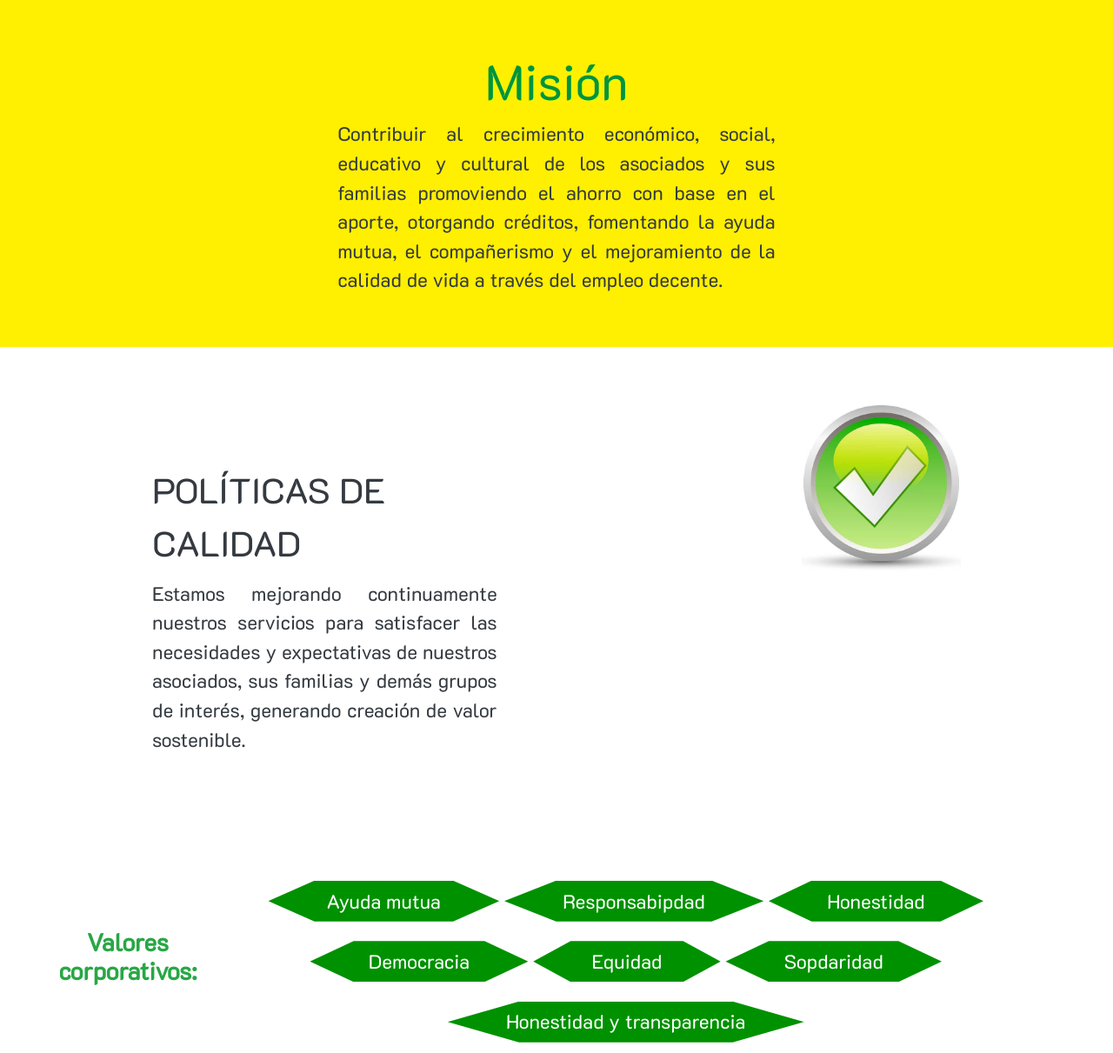
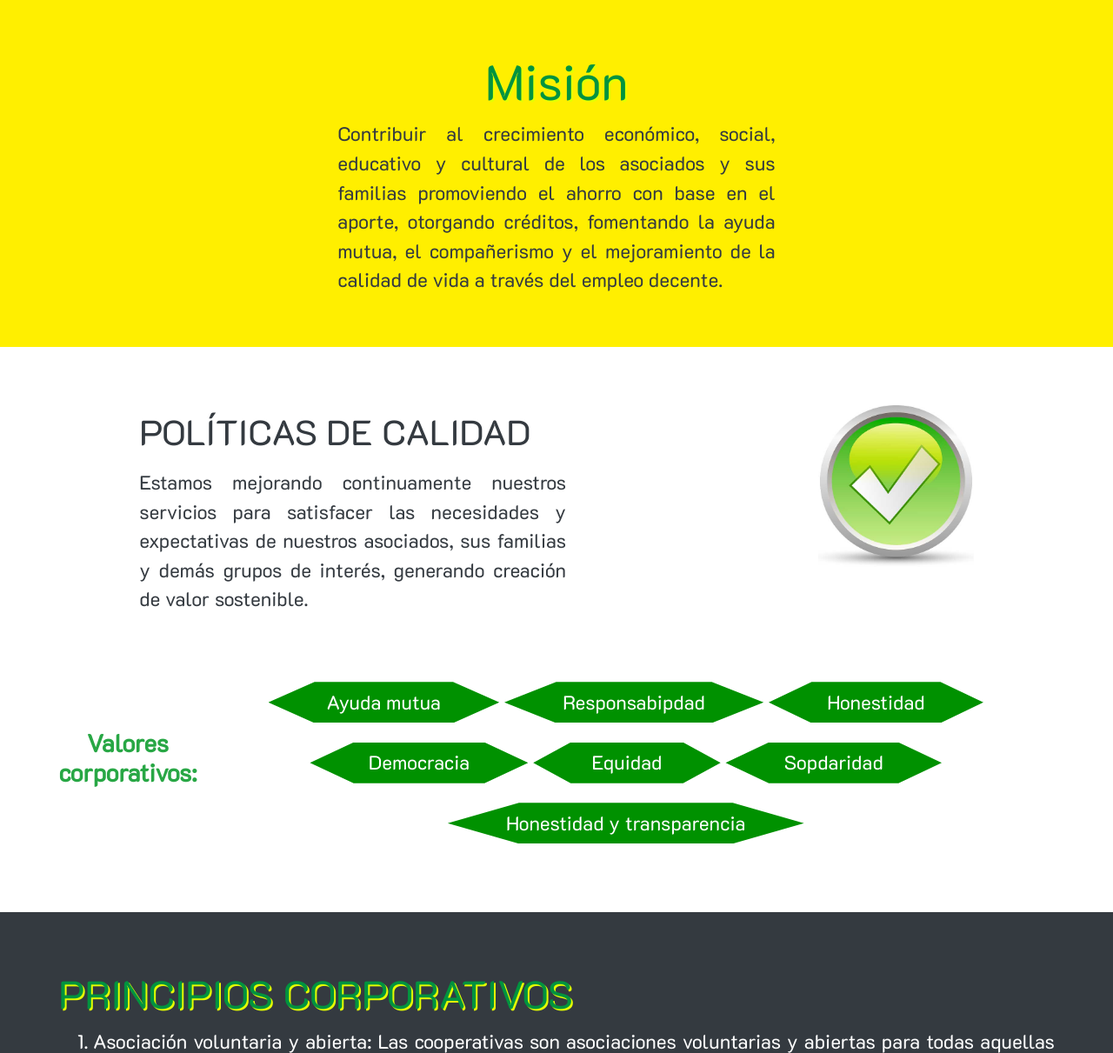
Before and after one commit to Fserver/COOMUTRANSTUR, a PHP site: page /acerca.html in a window 1280 px wide. Shown: the part 2043-3254 px from the top of the page at 87% size. Run offline with PHP 8.4, Linux system fonts and the light colour scheme; some libraries are stand-ins or nearby versions.

Commit message:
Fin pagina acerca.html

```diff
--- a/acerca.html
+++ b/acerca.html
@@ -141,7 +141,18 @@
             <div class="w-100 mb-5"></div>
 
 
-            <div class="col-md-8 col-lg-4 d-flex align-items-center mt-5 mb-5">
+
+
+
+
+
+
+
+
+            <div class="col-12">
+                <div class="row justify-content-around">
+
+                    <div class="col-md-10 col-xl-5 d-flex align-items-center">
                         <div>
                             <p class="text-uppercase t11 mb-2">Políticas de Calidad</p>
                             <p class="text-justify">Estamos mejorando continuamente nuestros servicios para satisfacer
@@ -155,9 +166,26 @@
                         </div>
                     </div>
 
-            <div class="col-lg-2 d-none d-lg-block">
+                    <div class="col-xl-2 d-none d-xl-block">
+                        <div class="d-flex align-items-center">
                                 <img class="img-fluid" src="img/success.jpg" alt="">
+
                         </div>
+                    </div>
+                </div>
+            </div>
+
+
+
+
+
+
+
+
+
+
+
+
 
             <div class="w-100"></div>
             <div class="col-12 d-flex justify-content-center align-items-center p-5">
--- a/css/style.css
+++ b/css/style.css
@@ -477,7 +477,5 @@ section>a>img {
   padding: .3em 3em;
   margin: .5em 0em;
 }
-#politica {}
-
 
 /* FIN nosotros.html -------------------------------------------------- */
```
Lines whose indentation alone changed are shown as unchanged.
